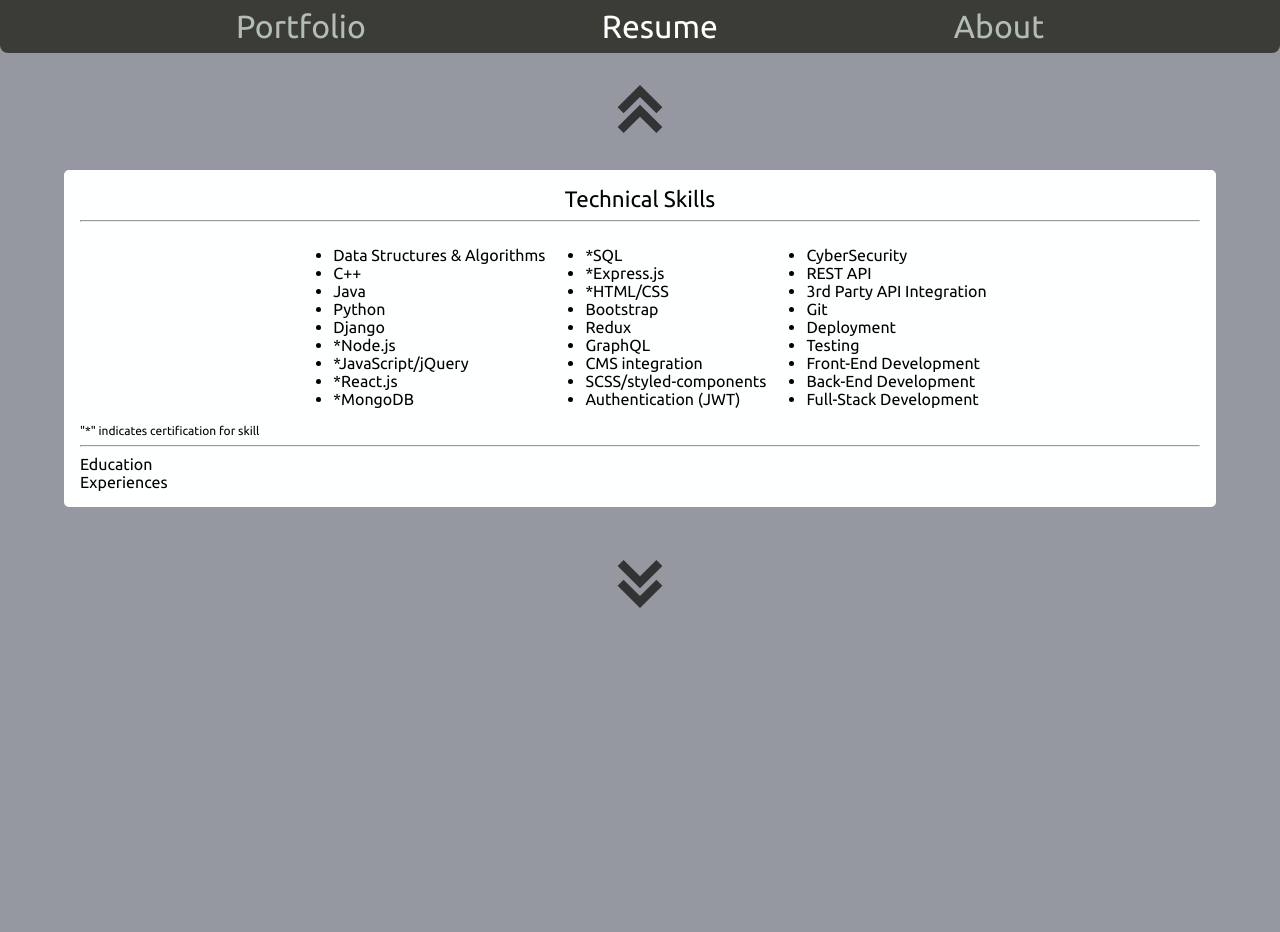
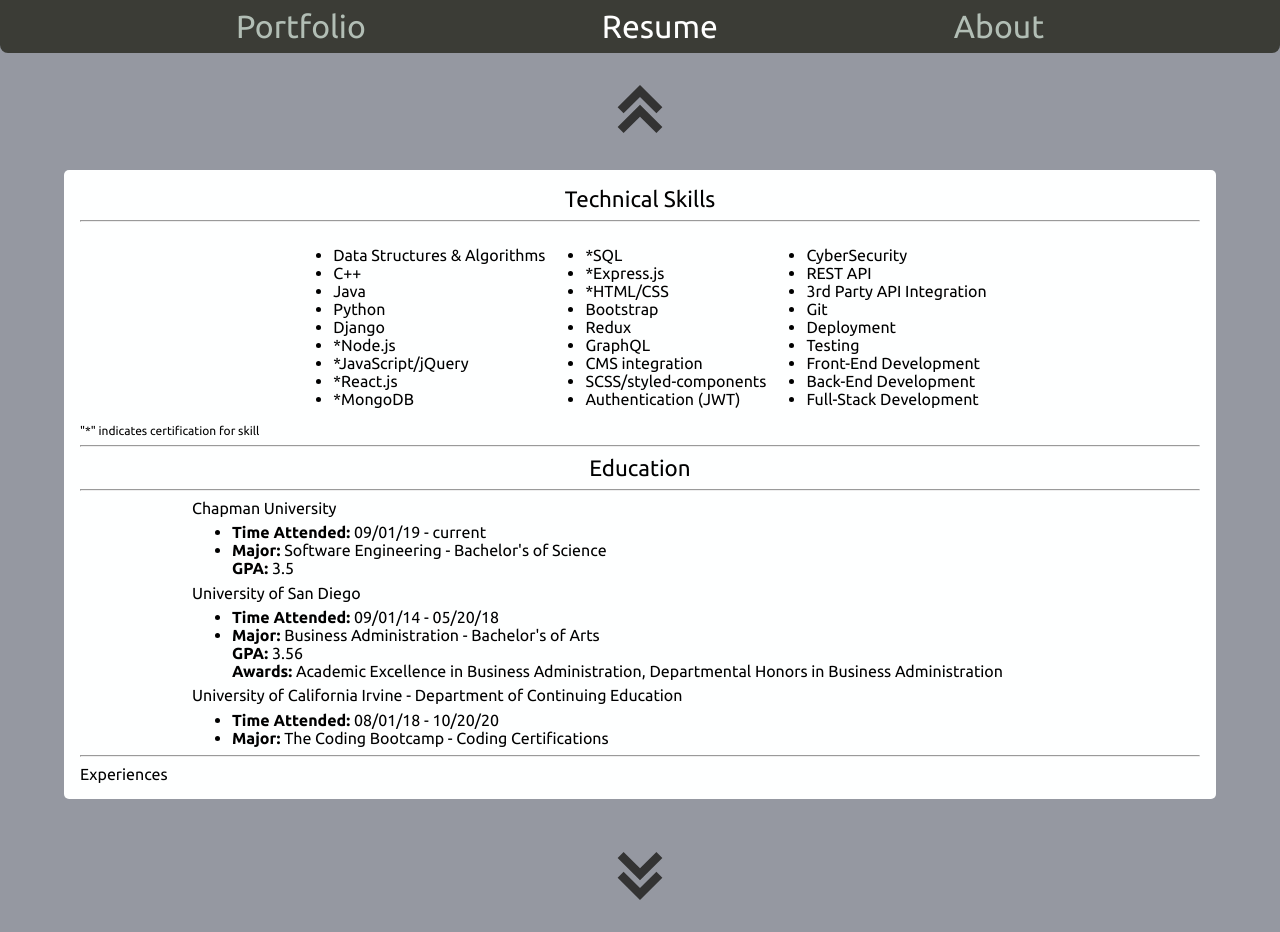
Before and after one commit to tarekel96/Portfolio_App, a React (Create React App) app in the folder portfolio/: page / in a window 1280 px wide. Both pictures are taken after a click on the element "Resume". Before the commit the page ends 800 px from the top, so only its background shows below. Built offline with nearby package versions, Linux system fonts and the light colour scheme.

Commit message:
finished up the education portion of the resume page

```diff
--- /dev/null
+++ b/portfolio/public/assets/data/resume.json
@@ -0,0 +1,38 @@
+{
+	"skills": "Data Structures & Algorithms, C++, Java, Python, Django, *Node.js, *JavaScript/jQuery, *React.js, *MongoDB, *SQL, *Express.js, *HTML/CSS, Bootstrap, Redux, GraphQL, CMS integration, SCSS/styled-components,  Authentication (JWT), CyberSecurity, REST API, 3rd Party API Integration, Git, Deployment, Testing, Front-End Development, Back-End Development, Full-Stack Development",
+	"educations": [
+		{
+			"name": "Chapman University",
+			"id": "chapman",
+			"duration": "09/01/19 - current",
+			"major": "Software Engineering",
+			"degreeType": "Bachelor's of Science",
+			"gpa": "3.5",
+			"relevantCourses": "Data Structure & Algorithms (C++), Intro to computer science I & II (Python and Java), Intro to Linux/Unix Programming and Git, Software Requirements, Software Design, Discrete Math, Calculus I-III, Intro to Linear Algebra and Differential Equations, Intro to Statistics, Intro to 3D printing and modeling",
+			"specialAwards": []
+		},
+		{
+			"name": "University of San Diego",
+			"id": "usd",
+			"duration": "09/01/14 - 05/20/18",
+			"major": "Business Administration",
+			"degreeType": "Bachelor's of Arts",
+			"gpa": "3.56",
+			"relevantCourses": "",
+			"specialAwards": [
+				"Academic Excellence in Business Administration",
+				"Departmental Honors in Business Administration"
+			]
+		},
+		{
+			"name": "University of California Irvine - Department of Continuing Education",
+			"id": "uci",
+			"duration": "08/01/18 - 10/20/20",
+			"major": "The Coding Bootcamp",
+			"degreeType": "Coding Certifications",
+			"gpa": "n/a",
+			"relevantCourses": "",
+			"specialAwards": []
+		}
+	]
+}
--- a/portfolio/public/assets/data/skills.json
+++ /dev/null
@@ -1,3 +0,0 @@
-{
-"skills": "Data Structures & Algorithms, C++, Java, Python, Django, *Node.js, *JavaScript/jQuery, *React.js, *MongoDB, *SQL, *Express.js, *HTML/CSS, Bootstrap, Redux, GraphQL, CMS integration, SCSS/styled-components,  Authentication (JWT), CyberSecurity, REST API, 3rd Party API Integration, Git, Deployment, Testing, Front-End Development, Back-End Development, Full-Stack Development"
-}
--- a/portfolio/public/index.html
+++ b/portfolio/public/index.html
@@ -20,9 +20,9 @@
       work correctly both with client-side routing and a non-root public URL.
       Learn how to configure a non-root public URL by running `npm run build`.
     -->
-  <style>
-    @import url('https://fonts.googleapis.com/css2?family=Ubuntu&display=swap');
-  </style>
+    <style>
+      @import url('https://fonts.googleapis.com/css2?family=Ubuntu:wght@400;700&display=swap');
+      </style>
   <title>React App</title>
 </head>
 
--- a/portfolio/src/pages/Resume.js
+++ b/portfolio/src/pages/Resume.js
@@ -13,7 +13,7 @@ const Resume = () => {
 	React.useEffect(() => {
 		try {
 			return new Promise((resolve, reject) => {
-				resolve(asyncFetchData('assets/data/skills.json', setSkills));
+				resolve(asyncFetchData('assets/data/resume.json', setSkills));
 			});
 			// eslint-disable-next-line
 		} catch (error) {
@@ -22,6 +22,7 @@ const Resume = () => {
 	}, []);
 
 	while (loading) {
+		console.log(skillsData);
 		if (skillsData !== null) {
 			setLoading(() => false);
 		}
@@ -61,14 +62,63 @@ const Resume = () => {
 				<article>"*" indicates certification for skill</article>
 				<hr />
 			</section>
-			<section className={styles['education']}>Education</section>
+			<section className={styles['education']}>
+				<header>Education</header>
+				<hr />
+				{skillsData.educations.map(({ name, id, duration, major, degreeType, gpa, specialAwards }) => (
+					<Education
+						key={id}
+						name={name}
+						duration={duration}
+						major={major}
+						degreeType={degreeType}
+						gpa={gpa}
+						specialAwards={specialAwards}
+					/>
+				))}
+				<hr />
+			</section>
 			<section className={styles['experiences']}>Experiences</section>
 		</div>
 	);
 };
 
 const Education = ({ name, id, duration, major, degreeType, gpa, specialAwards }) => {
-	return <div>Education</div>;
+	return (
+		<div>
+			<article>{name}</article>
+			<ul>
+				<li>
+					<span className="bold">Time Attended:</span> {duration}
+				</li>
+				<li>
+					<span className="bold">Major:</span> {major} - {degreeType}
+				</li>
+				<li
+					style={{
+						display: gpa !== 'n/a' ? 'block' : 'none',
+						listStyleType: gpa !== 'n/a' ? 'circle' : 'none'
+					}}
+				>
+					<span className="bold">GPA:</span> {gpa}
+				</li>
+				<li
+					style={{
+						display: specialAwards.length !== 0 ? 'block' : 'none',
+						listStyleType: specialAwards.length !== 0 ? 'circle' : 'none'
+					}}
+				>
+					<span className="bold">Awards:</span>{' '}
+					{specialAwards.map((award, index) => (
+						<span key={`Award ${index}`}>
+							{award}
+							{index !== specialAwards.length - 1 && ', '}{' '}
+						</span>
+					))}
+				</li>
+			</ul>
+		</div>
+	);
 };
 Education.propTypes = {};
 const Experience = ({ companyName, id, duration, position, roleDescription }) => {
--- a/portfolio/src/pages/Resume.module.css
+++ b/portfolio/src/pages/Resume.module.css
@@ -14,7 +14,8 @@
 	width: 100%;
 	height: 100%;
 }
-.technicalSkills > header {
+.technicalSkills > header,
+.education > header {
 	text-align: center;
 	font-size: 1.4rem;
 }
@@ -31,3 +32,12 @@
 	width: 100%;
 	cursor: pointer;
 }
+.education > div {
+	padding: 0;
+	padding-left: 10%;
+	margin: 0;
+}
+.education > div > ul {
+	margin-top: 0.40rem;
+	margin-bottom: 0.40rem;
+}
--- a/portfolio/src/styles/main.css
+++ b/portfolio/src/styles/main.css
@@ -22,6 +22,7 @@
 
 * {
 	font-family: 'Ubuntu', sans-serif;
+	font-weight: 400;
 }
 body {
 	/* background-color: var(--color-blue); */
@@ -36,6 +37,9 @@ body {
 /* utility classes */
 .cursor {
 	cursor: pointer;
+}
+.bold {
+	font-weight: 700;
 }
 .flipX {
 	transform: scale(-1, 1);
```
